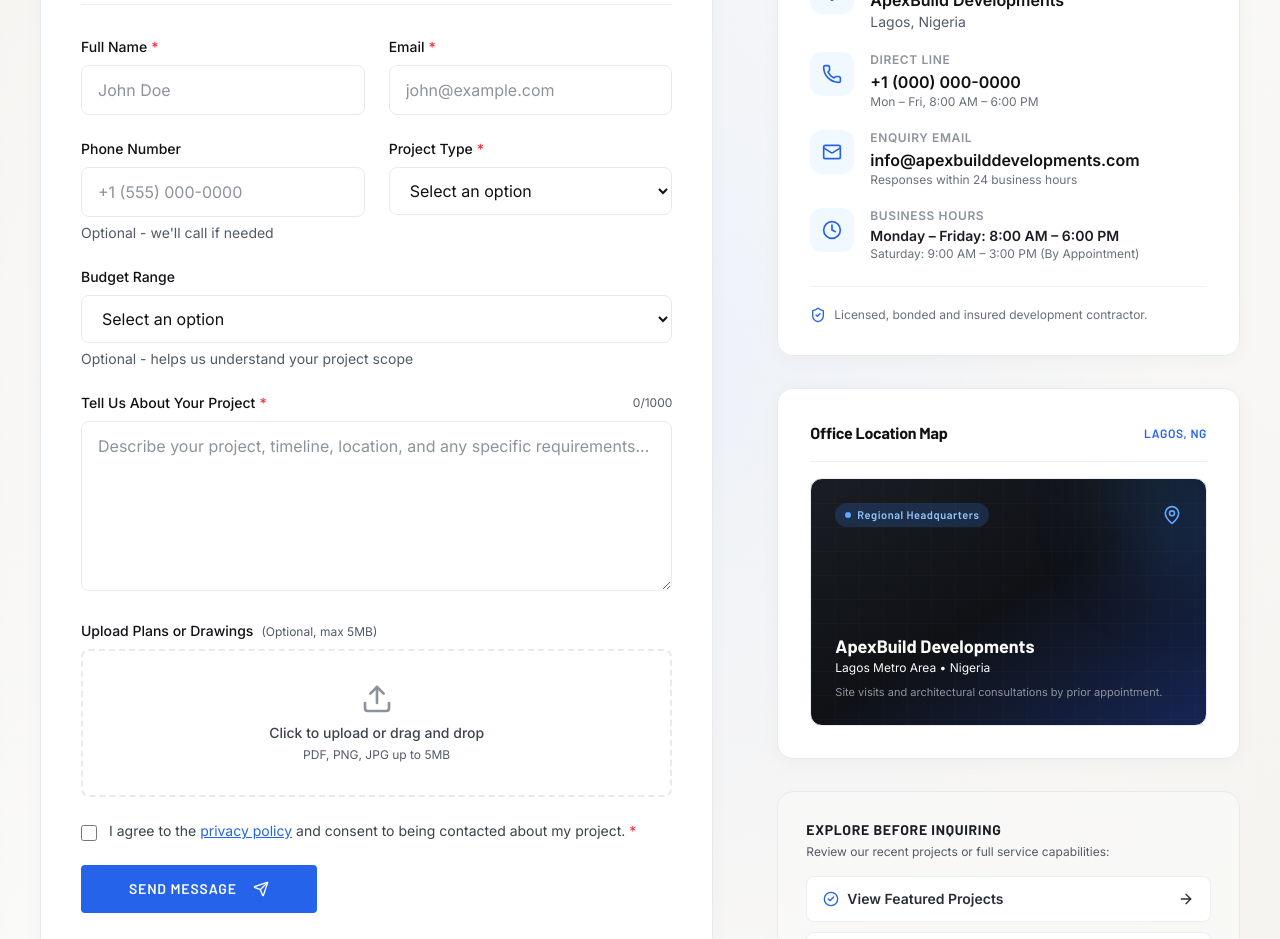
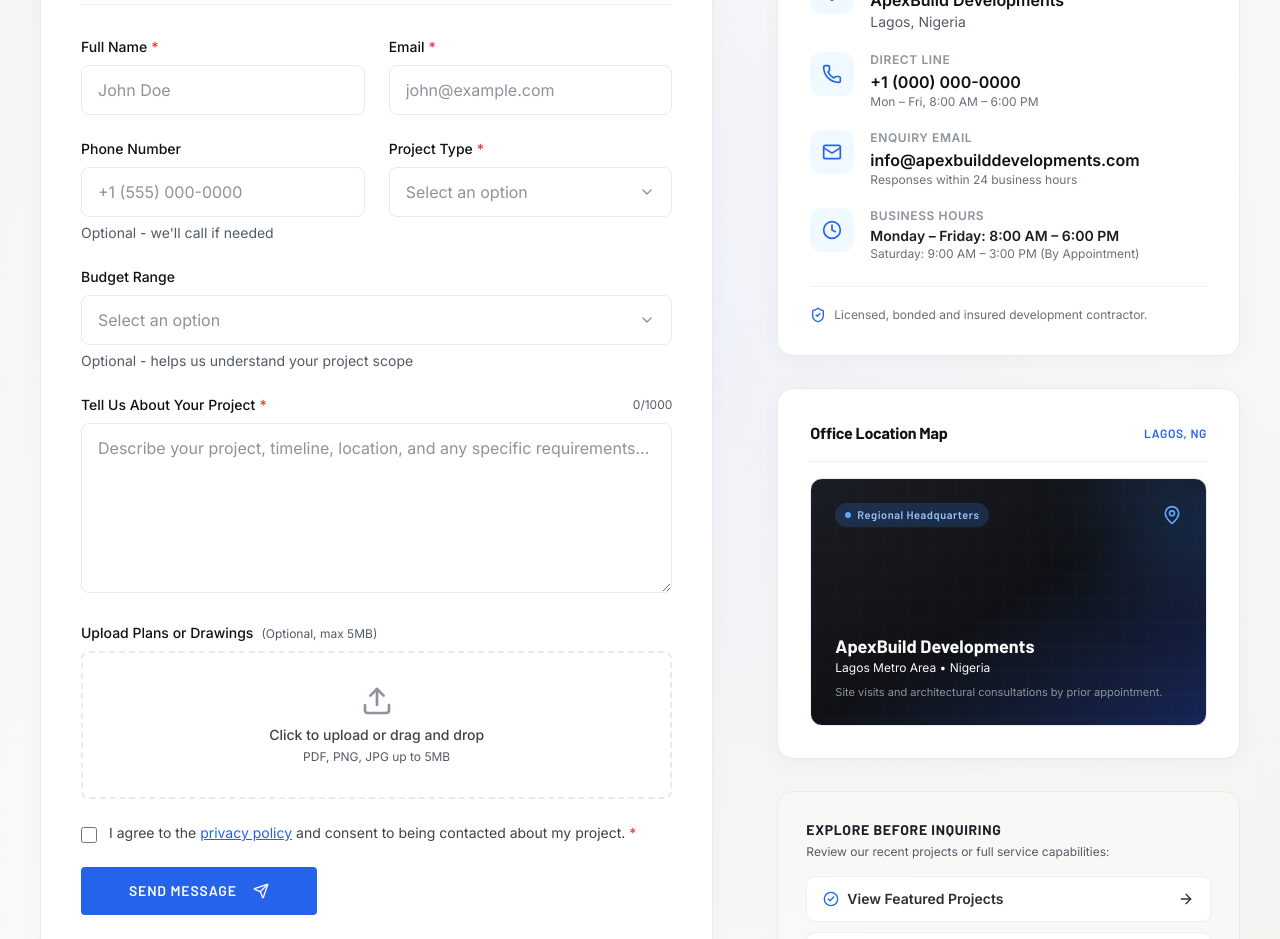
Before and after one commit to MavTech01/ApexBuild-Development-web, a React (Vite) app in the folder client/: page /contact in a window 1280 px wide. Shown: the part 1000-1939 px from the top of the page. Built offline with nearby package versions, Linux system fonts and the light colour scheme.

Commit message:
feat(ui): implement accessible custom SelectField with animated popover and keyboard navigation

```diff
--- a/client/src/components/ui/Select.jsx
+++ b/client/src/components/ui/Select.jsx
@@ -1,5 +1,20 @@
-import { forwardRef } from 'react'
+import { useState, useRef, useEffect, forwardRef, useId } from 'react'
+import { ChevronDown, Check } from 'lucide-react'
 
+/**
+ * Custom SelectField
+ *
+ * Replaces browser native select with an accessible, custom-styled dropdown matching
+ * the ApexBuild architectural design system.
+ *
+ * Features:
+ * - Custom styled trigger button matching Input styling
+ * - Smooth animated popover listbox with high-contrast active states and checkmark
+ * - Full keyboard navigation (ArrowDown, ArrowUp, Enter, Space, Escape, Tab, Typeahead)
+ * - Accessible ARIA attributes (role="combobox", role="listbox", role="option")
+ * - Outside click & focus loss dismissal
+ * - Hidden native select for form integration & synthetic onChange event compatibility
+ */
 const Select = forwardRef(({
   label,
   error,
@@ -8,32 +23,181 @@ const Select = forwardRef(({
   options = [],
   placeholder = 'Select an option',
   className = '',
+  value,
+  defaultValue,
+  onChange,
+  name,
+  disabled = false,
+  id,
   ...props
 }, ref) => {
-  const selectId = props.id || `select-${label?.replace(/\s+/g, '-').toLowerCase()}`
+  const generatedId = useId()
+  const selectId = id || `select-${name || generatedId}`
+  const containerRef = useRef(null)
+  const triggerRef = useRef(null)
+  const listboxRef = useRef(null)
+
+  const [isOpen, setIsOpen] = useState(false)
+  const [internalValue, setInternalValue] = useState(defaultValue || '')
+  const [highlightedIndex, setHighlightedIndex] = useState(-1)
+
+  const isControlled = value !== undefined
+  const currentValue = isControlled ? value : internalValue
+
+  const selectedOption = options.find((opt) => opt.value === currentValue)
   const hasError = !!error
 
+  // Keep highlighted index in sync when opening
+  useEffect(() => {
+    if (isOpen) {
+      const selectedIdx = options.findIndex((opt) => opt.value === currentValue)
+      setHighlightedIndex(selectedIdx >= 0 ? selectedIdx : 0)
+    }
+  }, [isOpen, currentValue, options])
+
+  // Scroll highlighted item into view if listbox is scrollable
+  useEffect(() => {
+    if (isOpen && listboxRef.current && highlightedIndex >= 0) {
+      const activeEl = listboxRef.current.children[highlightedIndex]
+      if (activeEl) {
+        activeEl.scrollIntoView({ block: 'nearest' })
+      }
+    }
+  }, [isOpen, highlightedIndex])
+
+  // Dismiss dropdown when clicking outside
+  useEffect(() => {
+    const handleClickOutside = (e) => {
+      if (containerRef.current && !containerRef.current.contains(e.target)) {
+        setIsOpen(false)
+      }
+    }
+
+    if (isOpen) {
+      document.addEventListener('pointerdown', handleClickOutside)
+    }
+
+    return () => {
+      document.removeEventListener('pointerdown', handleClickOutside)
+    }
+  }, [isOpen])
+
+  const handleSelect = (val) => {
+    if (disabled) return
+
+    if (!isControlled) {
+      setInternalValue(val)
+    }
+
+    if (onChange) {
+      // Dispatch synthetic change event compatible with standard form handlers
+      onChange({
+        target: {
+          name: name || selectId,
+          value: val,
+        },
+      })
+    }
+
+    setIsOpen(false)
+    triggerRef.current?.focus()
+  }
+
+  const handleKeyDown = (e) => {
+    if (disabled) return
+
+    switch (e.key) {
+      case ' ':
+      case 'Enter':
+        e.preventDefault()
+        if (isOpen) {
+          if (highlightedIndex >= 0 && highlightedIndex < options.length) {
+            handleSelect(options[highlightedIndex].value)
+          }
+        } else {
+          setIsOpen(true)
+        }
+        break
+
+      case 'ArrowDown':
+        e.preventDefault()
+        if (!isOpen) {
+          setIsOpen(true)
+        } else {
+          setHighlightedIndex((prev) => (prev < options.length - 1 ? prev + 1 : 0))
+        }
+        break
+
+      case 'ArrowUp':
+        e.preventDefault()
+        if (!isOpen) {
+          setIsOpen(true)
+        } else {
+          setHighlightedIndex((prev) => (prev > 0 ? prev - 1 : options.length - 1))
+        }
+        break
+
+      case 'Escape':
+        if (isOpen) {
+          e.preventDefault()
+          setIsOpen(false)
+          triggerRef.current?.focus()
+        }
+        break
+
+      case 'Tab':
+        if (isOpen) {
+          setIsOpen(false)
+        }
+        break
+
+      default:
+        // Type-to-search functionality
+        if (e.key.length === 1 && !e.ctrlKey && !e.metaKey && !e.altKey) {
+          const char = e.key.toLowerCase()
+          const matchIdx = options.findIndex((opt) =>
+            opt.label.toLowerCase().startsWith(char)
+          )
+          if (matchIdx >= 0) {
+            if (!isOpen) setIsOpen(true)
+            setHighlightedIndex(matchIdx)
+          }
+        }
+        break
+    }
+  }
+
   return (
-    <div className="w-full">
+    <div ref={containerRef} className="relative w-full">
+      {/* Label */}
       {label && (
         <label
+          id={`${selectId}-label`}
           htmlFor={selectId}
-          className="mb-2 block text-sm font-medium text-ink-950"
+          onClick={() => triggerRef.current?.focus()}
+          className="mb-2 block text-sm font-medium text-ink-950 cursor-pointer"
         >
           {label}
-          {required && <span className="ml-1 text-red-500" aria-label="required">*</span>}
+          {required && (
+            <span className="ml-1 text-red-500" aria-label="required">
+              *
+            </span>
+          )}
         </label>
       )}
+
+      {/* Hidden Native Select for Form Submissions & Accessibility Screen Readers */}
       <select
         ref={ref}
-        id={selectId}
-        aria-invalid={hasError}
-        aria-describedby={error ? `${selectId}-error` : helperText ? `${selectId}-helper` : undefined}
-        className={`w-full rounded-lg border px-4 py-3 text-base transition-all duration-200 focus:outline-none focus:ring-2 ${
-          hasError
-            ? 'border-red-300 bg-red-50/50 text-ink-950 focus:border-red-500 focus:ring-red-500/20'
-            : 'border-line bg-surface text-ink-950 hover:border-ink-300 focus:border-blue-500 focus:ring-blue-500/20'
-        } ${className}`}
+        id={`${selectId}-native`}
+        name={name}
+        value={currentValue || ''}
+        onChange={(e) => handleSelect(e.target.value)}
+        tabIndex={-1}
+        aria-hidden="true"
+        className="sr-only"
+        required={required}
+        disabled={disabled}
         {...props}
       >
         <option value="">{placeholder}</option>
@@ -43,11 +207,113 @@ const Select = forwardRef(({
           </option>
         ))}
       </select>
+
+      {/* Custom Trigger Button */}
+      <div className="relative">
+        <button
+          type="button"
+          ref={triggerRef}
+          id={selectId}
+          role="combobox"
+          aria-haspopup="listbox"
+          aria-expanded={isOpen}
+          aria-controls={`${selectId}-listbox`}
+          aria-labelledby={label ? `${selectId}-label ${selectId}` : selectId}
+          aria-invalid={hasError}
+          aria-describedby={
+            error
+              ? `${selectId}-error`
+              : helperText
+              ? `${selectId}-helper`
+              : undefined
+          }
+          disabled={disabled}
+          onClick={() => setIsOpen((prev) => !prev)}
+          onKeyDown={handleKeyDown}
+          className={`group flex w-full items-center justify-between rounded-lg border px-4 py-3 text-left text-base transition-all duration-200 focus:outline-none focus:ring-2 ${
+            hasError
+              ? 'border-red-300 bg-red-50/50 text-ink-950 focus:border-red-500 focus:ring-red-500/20'
+              : isOpen
+              ? 'border-blue-500 bg-surface text-ink-950 ring-2 ring-blue-500/20'
+              : 'border-line bg-surface text-ink-950 hover:border-ink-300 focus:border-blue-500 focus:ring-blue-500/20'
+          } ${disabled ? 'cursor-not-allowed opacity-60 bg-paper' : 'cursor-pointer'} ${className}`}
+        >
+          <span
+            className={`truncate ${
+              selectedOption ? 'font-medium text-ink-950' : 'text-ink-400'
+            }`}
+          >
+            {selectedOption ? selectedOption.label : placeholder}
+          </span>
+
+          <span className="pointer-events-none ml-2 flex items-center">
+            <ChevronDown
+              className={`h-4 w-4 shrink-0 transition-transform duration-200 ${
+                isOpen ? 'rotate-180 text-blue-600' : 'text-ink-400 group-hover:text-ink-600'
+              }`}
+              aria-hidden="true"
+            />
+          </span>
+        </button>
+
+        {/* Custom Dropdown Popover */}
+        {isOpen && (
+          <ul
+            ref={listboxRef}
+            id={`${selectId}-listbox`}
+            role="listbox"
+            aria-labelledby={label ? `${selectId}-label` : undefined}
+            tabIndex={-1}
+            className="absolute top-full left-0 right-0 z-50 mt-1.5 max-h-60 overflow-y-auto rounded-xl border border-line bg-surface p-1.5 shadow-[0_12px_36px_rgb(0_0_0/0.12)] animate-dropdown focus:outline-none"
+          >
+            {options.map((option, index) => {
+              const isSelected = option.value === currentValue
+              const isHighlighted = index === highlightedIndex
+
+              return (
+                <li
+                  key={option.value}
+                  id={`${selectId}-option-${index}`}
+                  role="option"
+                  aria-selected={isSelected}
+                  onClick={() => handleSelect(option.value)}
+                  onMouseEnter={() => setHighlightedIndex(index)}
+                  className={`flex items-center justify-between rounded-lg px-3.5 py-2.5 text-sm transition-colors cursor-pointer select-none ${
+                    isSelected
+                      ? 'bg-blue-50 text-blue-700 font-semibold'
+                      : isHighlighted
+                      ? 'bg-paper text-ink-950'
+                      : 'text-ink-800 hover:bg-paper hover:text-ink-950'
+                  }`}
+                >
+                  <span className="truncate">{option.label}</span>
+                  {isSelected && (
+                    <Check
+                      className="ml-2 h-4 w-4 shrink-0 text-blue-600"
+                      aria-hidden="true"
+                    />
+                  )}
+                </li>
+              )
+            })}
+
+            {options.length === 0 && (
+              <li className="px-3.5 py-3 text-center text-sm text-ink-400">
+                No options available
+              </li>
+            )}
+          </ul>
+        )}
+      </div>
+
+      {/* Error Message */}
       {error && (
         <p id={`${selectId}-error`} className="mt-1.5 text-sm text-red-600" role="alert">
           {error}
         </p>
       )}
+
+      {/* Helper Text */}
       {!error && helperText && (
         <p id={`${selectId}-helper`} className="mt-1.5 text-sm text-ink-600">
           {helperText}
```
